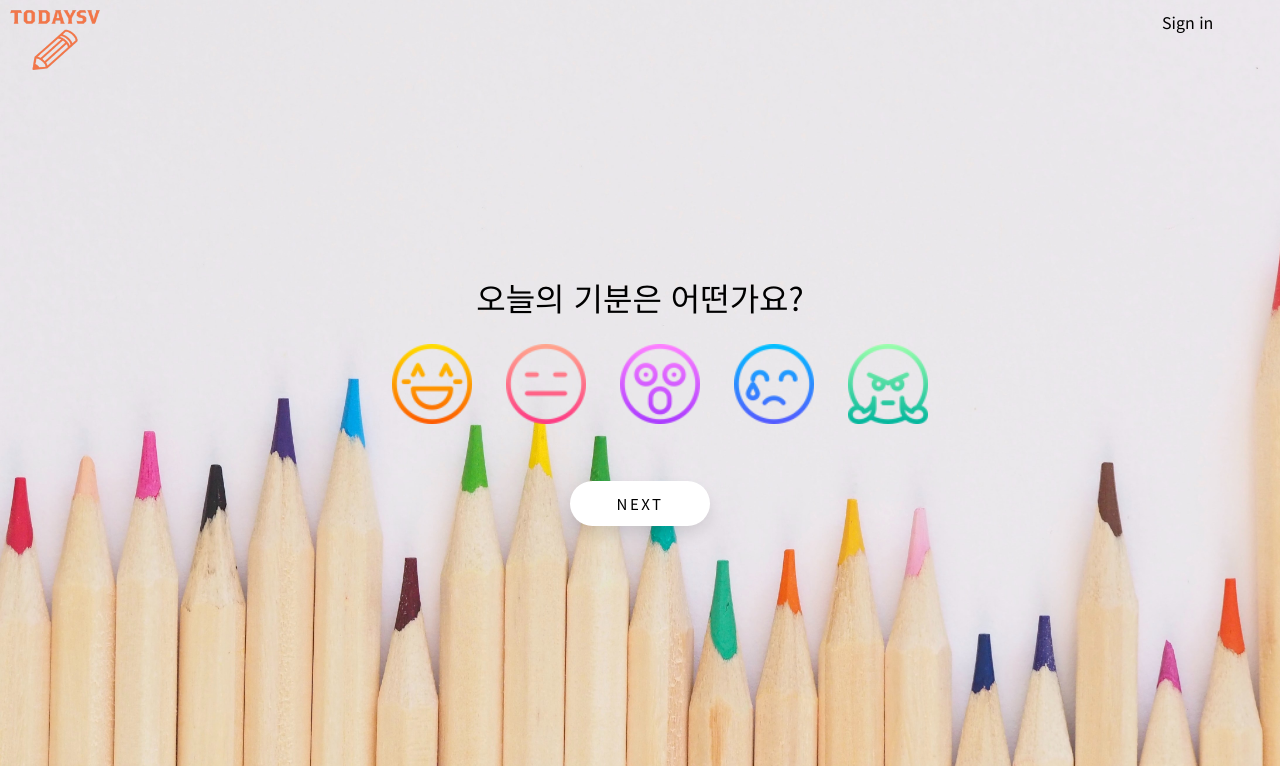
After one commit to julianne03/TodaySv, a Django app: template templates/tsv/mood_form.html in a window 1280 px wide. The commit adds this page. Shown: the top 766 px of the page. Run offline with Django 3.2, Linux system fonts and the light colour scheme; the template is opened without the code that fills it, so the values that code supplies are empty.

Commit message:
#2-8. answers - mood clear!

```diff
--- a/static/css/style.css
+++ b/static/css/style.css
@@ -83,8 +83,8 @@ label {
 }
 
 input[type=radio]:checked + label {
-    border: 3px solid red;
-    border-radius: 100px;
+    border-bottom: 3px solid black;
+    animation: fadeIn 1s ease-in-out forwards;
 }
 
 .logo {
--- /dev/null
+++ b/templates/tsv/mood_form.html
@@ -0,0 +1,38 @@
+{% extends 'base.html' %}
+{% load static %}
+{% block content %}
+    <div class="center">
+        <span>오늘의 기분은 어떤가요?</span>
+    </div>
+    <form method="post" class="answer-form">
+            {% csrf_token %}
+            {% include 'form_errors.html' %}
+            <ul>
+                <li>
+                    <input type="radio" value="happy" id="happy" name="mood" />
+                    <label for="happy"><img src='{% static 'images/happy.png' %}' width="80" height="80" /></label>
+                </li>
+                <li>
+                    <input type="radio" value="soso" id="soso" name="mood" />
+                    <label for="soso"><img src='{% static 'images/no-expression.png' %}' width="80" height="80" /></label>
+                </li>
+                <li>
+                    <input type="radio" value="surprised" id="surprised" name="mood" />
+                    <label for="surprised"><img src='{% static 'images/surprised.png' %}' width="80" height="80" /></label>
+                </li>
+                <li>
+                    <input type="radio" value="sad" id="sad" name="mood" />
+                    <label for="sad"><img src='{% static 'images/crying.png' %}' width="80" height="80" /></label>
+                </li>
+                <li>
+                    <input type="radio" value="angry" id="angry" name="mood" />
+                    <label for="angry"><img src='{% static 'images/annoyed.png' %}' width="80" height="80" /></label>
+                </li>
+            </ul>
+        <div class="center">
+            <button type="submit" class="next_btn">NEXT</button>
+        </div>
+
+    </form>
+
+{% endblock %}
```
Also changed, not shown: tsv/forms.py (+8 -0 lines), static/images/annoyed.png (added), static/images/crying.png (added), static/images/happy.png (added), static/images/no-expression.png (added), static/images/surprised.png (added).
